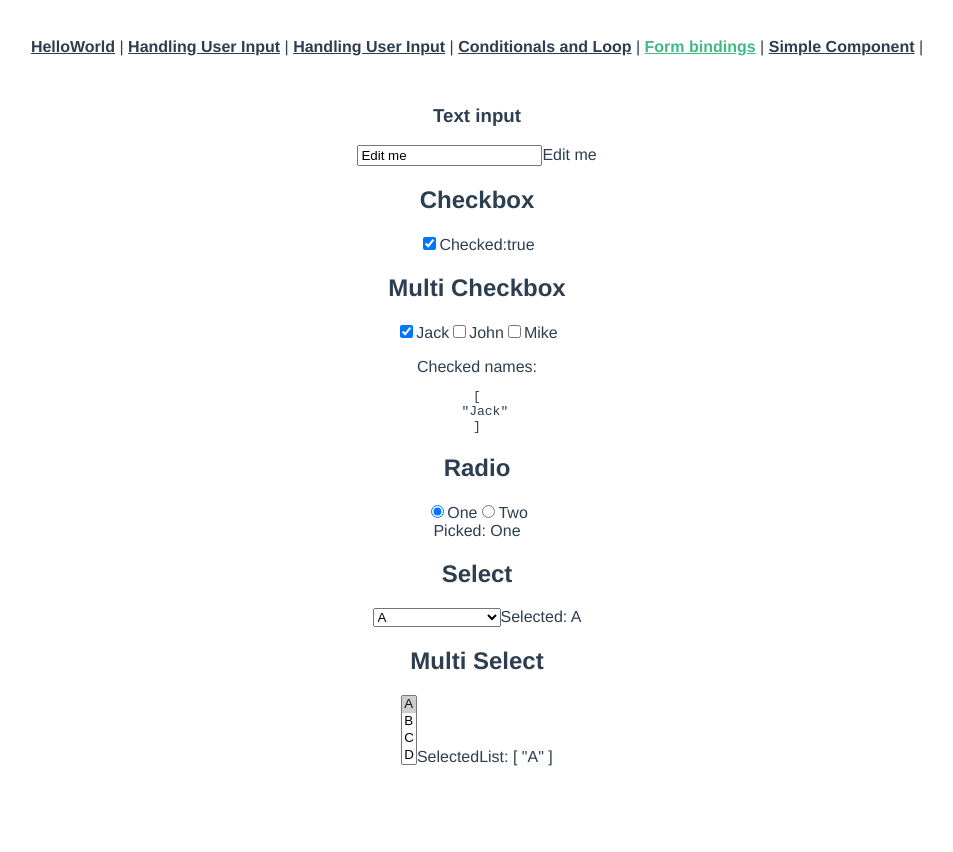
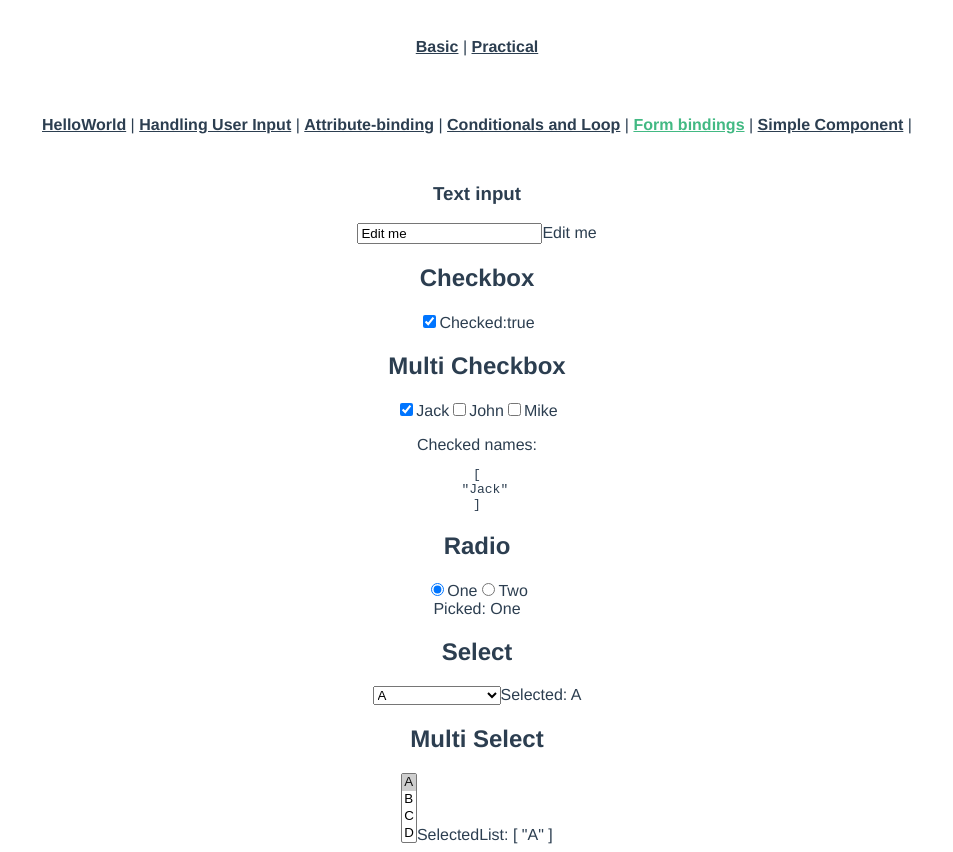
Before and after one commit to huanhust1998/vue-example, a Vue app: page /form-binding in a window 1280 px wide. Shown: the whole page, without its empty margins (163-1116 px from the left). Before the commit the page ends 800 px from the top, so only its background shows below. Built offline with nearby package versions, Linux system fonts and the light colour scheme.

Commit message:
complete basic

```diff
--- a/src/App.vue
+++ b/src/App.vue
@@ -1,11 +1,7 @@
 <template>
   <nav>
-    <router-link to="/hello-world">HelloWorld</router-link> |
-    <router-link to="/handling-user-input">Handling User Input</router-link> |
-    <router-link to="/attribute-binding">Handling User Input</router-link> |
-    <router-link to="/conditional-loop">Conditionals and Loop</router-link> |
-    <router-link to="/form-binding">Form bindings</router-link> |
-    <router-link to="/simple-component">Simple Component</router-link> |
+    <router-link to="/basic">Basic</router-link> |
+    <router-link to="/practical">Practical</router-link>
   </nav>
   <router-view />
 </template>
--- a/src/router/index.js
+++ b/src/router/index.js
@@ -1,6 +1,11 @@
 import { createRouter, createWebHistory } from "vue-router";
 
 const routes = [
+  {
+    path: "/basic",
+    name: "basic",
+    component: () => import("../views/BasicView.vue"),
+  },
   {
     path: "/hello-world",
     name: "helloWorld",
--- a/src/views/AttributeBindingView.vue
+++ b/src/views/AttributeBindingView.vue
@@ -1,5 +1,9 @@
 <script>
+import BasicView from "./BasicView.vue"
 export default {
+    components: {
+        BasicView
+    },
     data() {
         return {
             message: "Hello World!",
@@ -19,6 +23,7 @@ export default {
 </script>
 
 <template>
+    <BasicView />
     <p>
         <span :title="message">
             Hover your mouse over me for a few seconds to see my dynamically bound title!
--- /dev/null
+++ b/src/views/BasicView.vue
@@ -0,0 +1,11 @@
+<template>
+    <nav>
+        <router-link to="/hello-world">HelloWorld</router-link> |
+        <router-link to="/handling-user-input">Handling User Input</router-link> |
+        <router-link to="/attribute-binding">Attribute-binding</router-link> |
+        <router-link to="/conditional-loop">Conditionals and Loop</router-link> |
+        <router-link to="/form-binding">Form bindings</router-link> |
+        <router-link to="/simple-component">Simple Component</router-link> |
+    </nav>
+    <router-view />
+</template>
--- a/src/views/ConditionalLoopView.vue
+++ b/src/views/ConditionalLoopView.vue
@@ -1,15 +1,18 @@
 <script>
+import BasicView from './BasicView.vue'
 export default {
     data() {
         return {
             show: true,
             list: [1, 2, 3, 4, 5, 6]
-        }
-    }
+        };
+    },
+    components: { BasicView }
 }
 </script>
 
 <template>
+    <BasicView />
     <button @click="show = !show">Toggle List</button>
     <button @click="list.push(list.length + 1)">Push Number</button>
     <button @click="list.pop()">Pop Number</button>
--- a/src/views/FormBindingView.vue
+++ b/src/views/FormBindingView.vue
@@ -1,4 +1,5 @@
 <script>
+import BasicView from './BasicView.vue'
 export default {
     data() {
         return {
@@ -8,12 +9,14 @@ export default {
             picked: "One",
             selected: "A",
             multiSelectedList: ["A"]
-        }
-    }
+        };
+    },
+    components: { BasicView }
 }
 </script>
 
 <template>
+    <BasicView />
     <h3>Text input</h3>
     <input v-model="text">{{ text }}
 
--- a/src/views/HandlingUserInputView.vue
+++ b/src/views/HandlingUserInputView.vue
@@ -1,9 +1,10 @@
 <script>
+import BasicView from './BasicView.vue';
 export default {
     data() {
         return {
-            message: 'Hello World!'
-        }
+            message: "Hello World!"
+        };
     },
     methods: {
         reverseMessage() {
@@ -13,13 +14,15 @@ export default {
             this.message = this.message + "!";
         },
         notify() {
-            alert("Hello little friend!!")
+            alert("Hello little friend!!");
         }
-    }
+    },
+    components: { BasicView }
 }
 </script>
 
 <template>
+    <BasicView />
     <h1>{{ message }}</h1>
 
     <button @click="reverseMessage">Reverse Message</button>
--- a/src/views/HomeView.vue
+++ b/src/views/HomeView.vue
@@ -1,13 +1,16 @@
 <script>
+import BasicView from './BasicView.vue'
 export default {
     data() {
         return {
-            message: 'Hello World!'
-        }
-    }
+            message: "Hello World!"
+        };
+    },
+    components: { BasicView }
 }
 </script>
 
 <template>
+<BasicView />
     <h1>{{ message }}</h1>
 </template>
--- a/src/views/SimpleComponentView.vue
+++ b/src/views/SimpleComponentView.vue
@@ -1,8 +1,10 @@
 <script>
 import TodoItem from "../components/SimpleComponent.vue"
+import BasicView from "./BasicView.vue"
 export default {
     components: {
-        TodoItem
+        TodoItem,
+        BasicView
     },
     data() {
         return {
@@ -16,6 +18,7 @@ export default {
 }
 </script>
 <template>
+    <BasicView />
     <TodoItem v-for="item in groceryList" :todo="item" :key="item.id">
     </TodoItem>
 </template>
```
